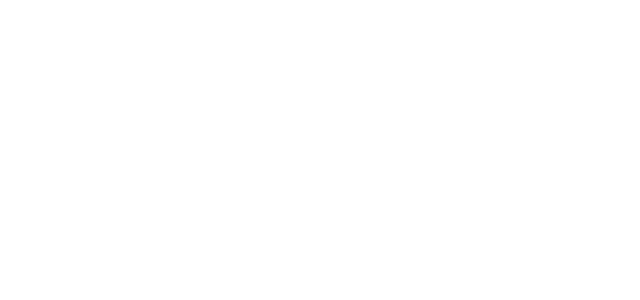
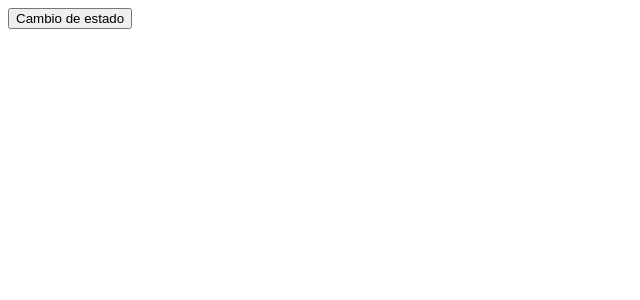
Before and after one commit to dcortesnet/Reactjs-fundamentals, a React (Create React App) app: page / in a window 1280 px wide. Shown: the top 300 px of the page, without its empty margins (0-640 px from the left). Built offline with nearby package versions, Linux system fonts and the light colour scheme.

Commit message:
Change state class component

```diff
--- /dev/null
+++ b/src/4. lifecycle/lifecycle-class-declaration.jsx
@@ -0,0 +1,27 @@
+import React, { Component } from "react";
+
+export class LifeCycleClassComponent extends Component {
+
+  constructor(props){
+    super(props);
+     this.state = {
+      counter: 0
+    }
+  }
+
+  componentDidMount() {
+    console.log("Este componente se montó");
+  }
+
+  componentDidUpdate() {
+    console.log("Este componente se cambió");
+  }
+
+  changeState() {
+    this.setState({counter: 1});
+  }
+
+  render() {
+    return <button onClick={()=> this.changeState()}>Cambio de estado</button>;
+  }
+}
--- a/src/App.js
+++ b/src/App.js
@@ -7,9 +7,10 @@ import { UseEffectComponent } from "./6. hooks/use-effect-declaration";
 import { UseContextComponent } from './6. hooks/use-context-declaration';
 import { UseReducerComponent } from './6. hooks/use-reducer-declaration';
 import { FragmentComponent } from './7. fragments/fragment-declaration';
+import { LifeCycleClassComponent } from './4. lifecycle/lifecycle-class-declaration';
 
 function App() {
-  return
+  return <LifeCycleClassComponent />
   {/* <JSXComponent />
     <ClassComponent />
     <FunctionComponent />
@@ -18,7 +19,9 @@ function App() {
     <UseEffectComponent />
     <UseContextComponent />
     <UseReducerComponent />
-    <FragmentComponent /> */}
+    <FragmentComponent /> */
+
+  }
 
 
 }
```
